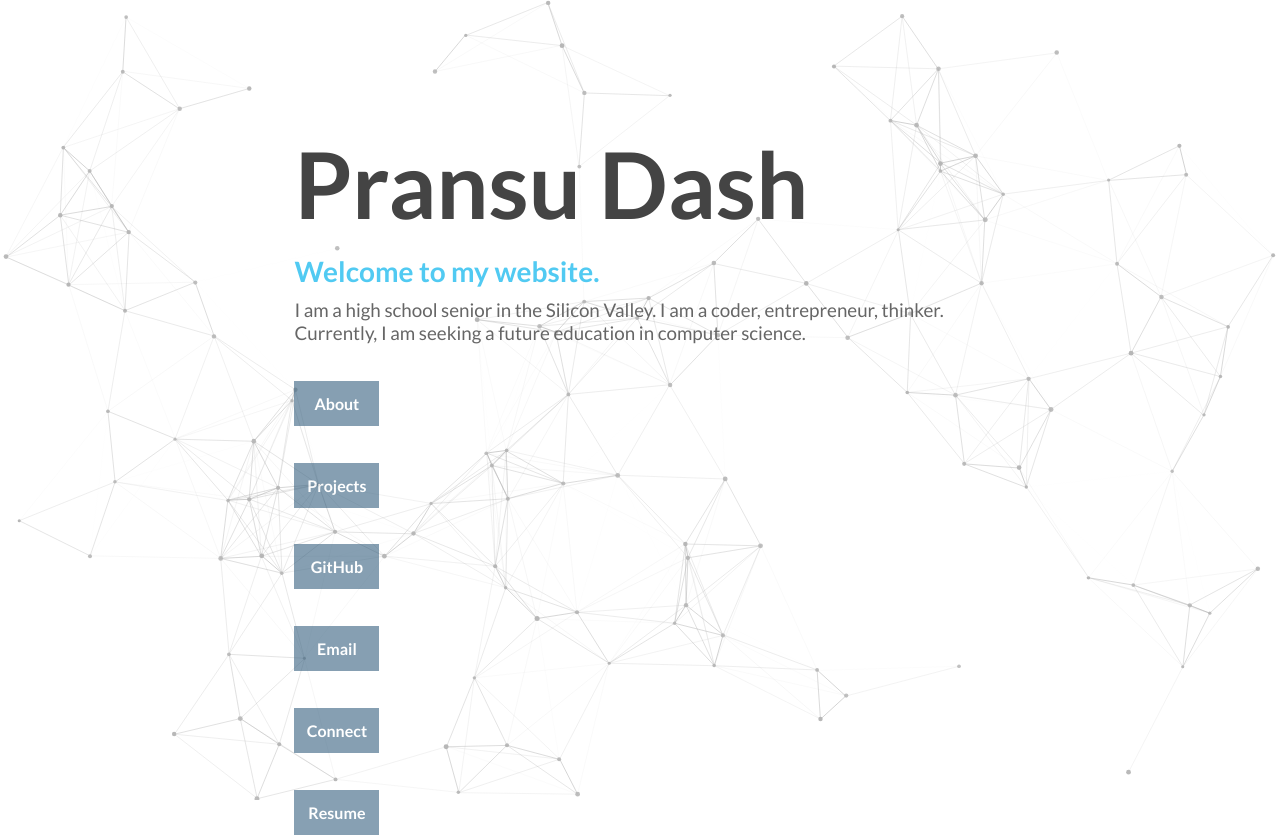
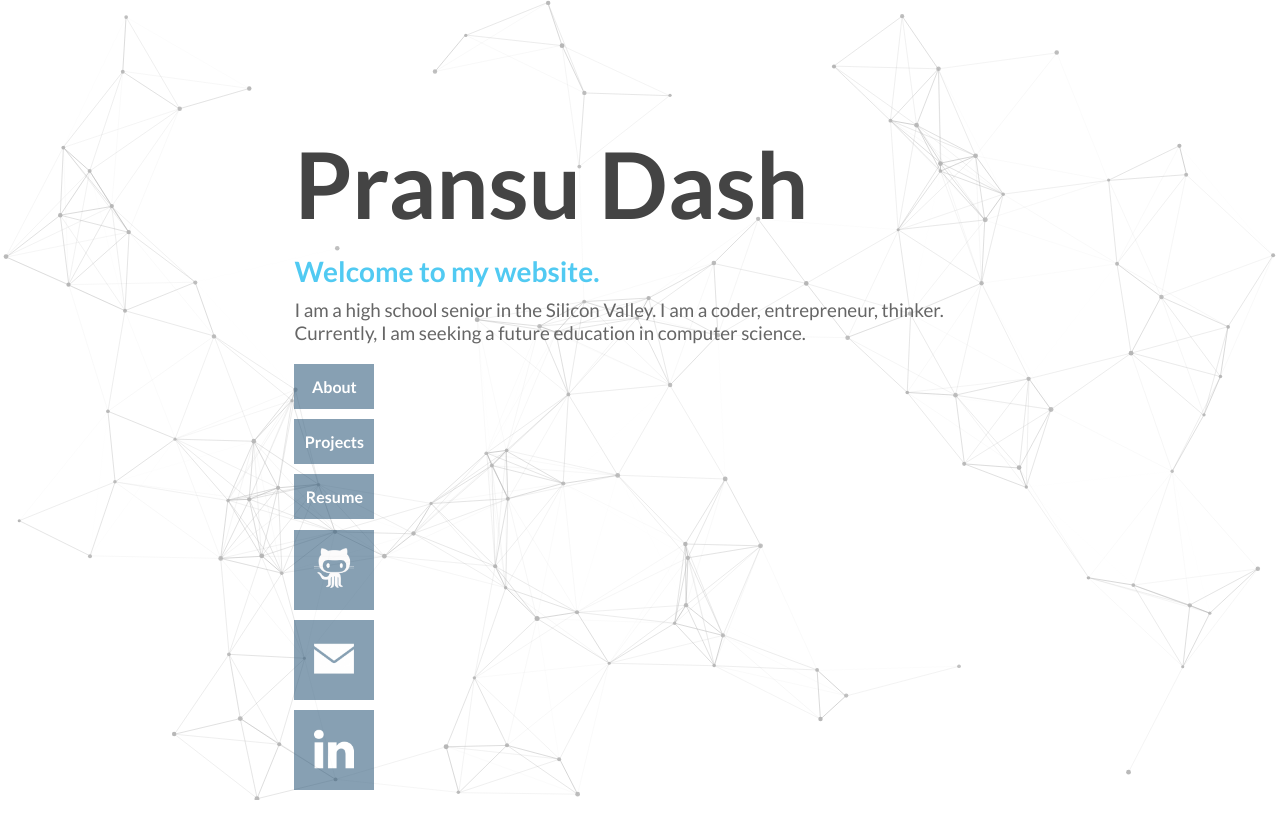
Before and after one commit to pransudash/pransudash.github.io, a plain HTML site: page second.html in a window 1280 px wide. After the commit the page ends 810 px from the top, so only its background shows below. Drawn offline with nearby package versions, Linux system fonts and the light colour scheme.

Commit message:
changes to second

```diff
--- a/css/second_style.css
+++ b/css/second_style.css
@@ -21,7 +21,7 @@ body {
 }
 
 .landing {
-    position: relative;
+    position: fixed;
     padding-top: 10%;
     padding-left: 23%;
     width: auto;
@@ -29,14 +29,6 @@ body {
 
     -webkit-animation: fadein 1.5s;
     -webkit-animation-timing-function: ease-in;
-}
-
-.modal {
-    position: relative;
-    padding-top: 3%;
-    padding-left: 23%;
-    width: auto;
-    height: auto;
 }
 
 h1 {
@@ -111,27 +103,26 @@ a:hover {
 }
 
 .nav {
-    position: relative;
-    padding-top: 0%;
-    padding-left: 0%;
-    width: 75%;
-    height: auto;
+    position: fixed;
+    padding-top: 10px;
+    width: 25%;
+    height: 0;
     display: inline-grid;
 
     -webkit-animation: fadein 1.5s;
     -webkit-animation-timing-function: ease-in;
 }
 
-.nav-btn {
+.nav-btn-1 {
     border: 1px #376180;
     border-radius: 0px;
     background-color: #376180;
-    width: 85px;
+    width: 80px;
     height: 45px;
     cursor: pointer;
-    margin-top: 5%;
-    margin-right: 2%;
+    margin-top: 3.2%;
 
+    text-align: center;
     font-family: 'Lato', sans-serif;
     font-size: 16px;
     font-weight: 600;
@@ -140,12 +131,39 @@ a:hover {
     word-wrap: break-word;
 }
 
-.nav-btn:hover {
+.nav-btn-2 {
+    border: 1px #376180;
+    border-radius: 0px;
+    background-color: #376180;
+    width: 80px;
+    height: 80px;
+    cursor: pointer;
+    margin-top: 3.2%;
+
+    text-align: center;
+    font-family: 'Lato', sans-serif;
+    font-size: 16px;
+    font-weight: 600;
+    color: #fff;
+    opacity: 0.6;
+    word-wrap: break-word;
+}
+
+.nav-btn-1:hover, .nav-btn-2:hover {
     background-color: #51caf2;
     letter-spacing: 1px;
     font-weight: 800;
     opacity: 1.0;
     transition: all 0.8s cubic-bezier(0.19, 1, 0.22, 1);
+}
+
+.modal {
+    position: relative;
+    padding-top: 3%;
+    padding-left: 23%;
+    padding-bottom: 20%;
+    width: auto;
+    height: auto;
 }
 
 #animatedModal {
--- a/second.html
+++ b/second.html
@@ -45,16 +45,51 @@
                I am a coder, entrepreneur, thinker.
                Currently, I am seeking a future education in computer science.</p>
             <div class="nav">
-                <input class="nav-btn" type="button" value="About" id="demo01" href="#animatedModal"/>
-                <input class="nav-btn" type="button" value="Projects" id="demo02" href="#modal-02"/>
-                <input class="nav-btn" type="button" value="GitHub"/>
-                <input class="nav-btn" type="button" value="Email"/>
-                <input class="nav-btn" type="button" value="Connect"
-                       onclick="window.location=''"/>
-                <input class="nav-btn" type="button" value="Resume" onclick="window.location='resume.pdf'"/>
+                <button class="nav-btn-1" id="demo01" href="#animatedModal">About</button>
+                <button class="nav-btn-1" id="demo02" href="#modal-02">Projects</button>
+                <button class="nav-btn-1" onclick="window.location='resume.pdf'">Resume</button>
+                <button class="nav-btn-2" onclick="window.location='https://github.com/pransudash?tab=repositories'">
+                    <img src="img2/github.png" width="40px" height="40px"/>
+                </button>
+                <button class="nav-btn-2">
+                    <img src="img2/email.png" width="40px" height="40px"/>
+                </button>
+                <button class="nav-btn-2" onclick="window.location='https://www.linkedin.com/in/pransudash'">
+                    <img src="img2/linkedin.png" width="40px" height="40px"/>
+                </button>
             </div>
         </div>
 
+        <!--ABOUT MODAL-->
+        <div id="animatedModal">
+            <!--THIS IS IMPORTANT! to close the modal, the class name has to match the name given on the ID  class="close-animatedModal" -->
+            <div class="close-animatedModal" id="close-modal">
+                <a href="">
+                    <img src="img/close_modal.png" width="80" height="80"/>
+                </a>
+            </div>
+            <div class="modal">
+                <h1>About Me</h1>
+                <br>
+                <img src="img/profile.png" width="300" height="300"/>
+                <br>
+                <br>
+                <p id="modal">
+                    Welcome to my website. I am a high school student in the Silicon Valley.
+                    Ever since I was a child, I have been fascinated by technology.
+                </p>
+                <p id="modal">
+                    Today, I am a student, an entrepreneur, a creator, a developer, an athlete, a musician.
+                </p>
+                <p id="modal">
+                    Check out my portfolio on github using the navigation buttons on this website
+                    or contact me via email or LinkedIn.
+                </p>
+            </div>
+        </div>
+
+
+        <!--PROJECTS MODAL-->
         <div id="modal-02">
             <!--THIS IS IMPORTANT! to close the modal, the class name has to match the name given on the ID  class="close-animatedModal" -->
             <div class="close-modal-02" id="close-modal">
```
Also changed, not shown: index.html (+0 -15 lines), img2/email.png (added), img2/email2.png (added), img2/github.png (added), img2/linkedin.png (added), js/index.js (line endings or trailing spaces), 1 other file.
